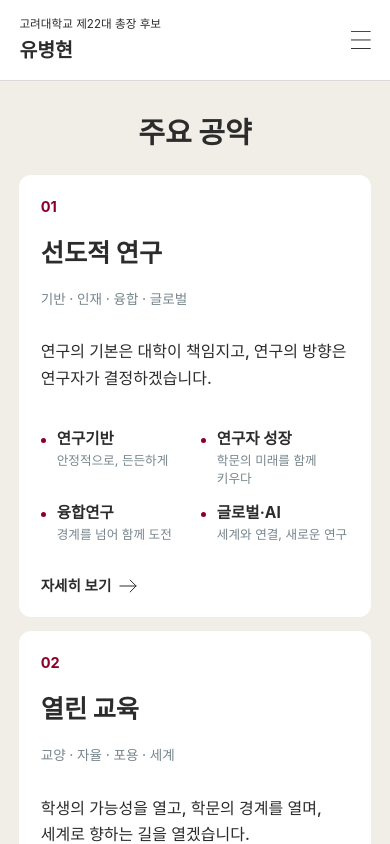
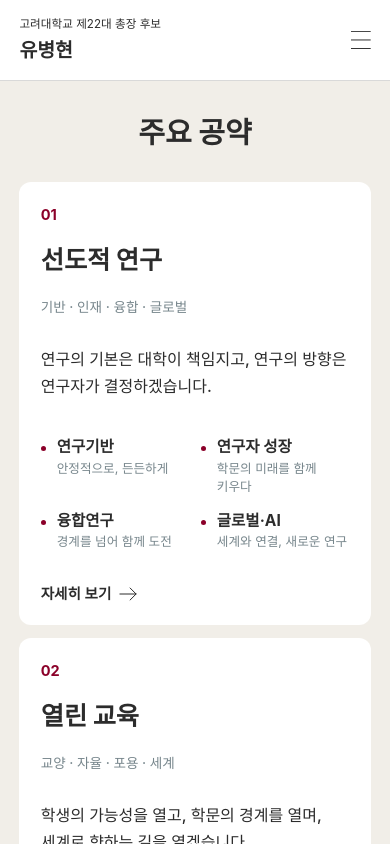
Before and after one commit to mimmimtst-svg/web, a Next.js app: page /pledges in a window 390 px wide. Shown: the top 844 px of the page. Built offline with nearby package versions, Linux system fonts and the light colour scheme; a web font is replaced by a local one.

Commit message:
주요 공약: more room between the title and the cards, scaled to the screen height
Co-Authored-By: Claude Opus 5.5 <noreply@anthropic.com>
Claude-Session: https://claude.ai/code/session_01L5e7NVB9wcp6hkLNfozD1c

```diff
--- a/components/PledgeOverview.module.css
+++ b/components/PledgeOverview.module.css
@@ -35,7 +35,9 @@
 }
 
 .cards {
-  margin-top: clamp(18px, 3vh, 48px);
+  /* 2026-10-21: more air under the title (was 18px / 3vh / 48px) — growing
+     faster than the screen height, so short screens still fit in one. */
+  margin-top: clamp(20px, 10vh - 52px, 72px);
   display: grid;
   grid-template-columns: repeat(5, minmax(0, 1fr));
   /* number · name · keywords · headline · boxes · more */
@@ -217,7 +219,7 @@ footer.footer {
   }
 
   .cards {
-    margin-top: calc(24 * var(--mu));
+    margin-top: calc(32 * var(--mu));
     grid-template-columns: minmax(0, 1fr);
     row-gap: calc(14 * var(--mu));
   }
```
Also changed, not shown: 1 other file (tests, documents, lock files or other folders).
